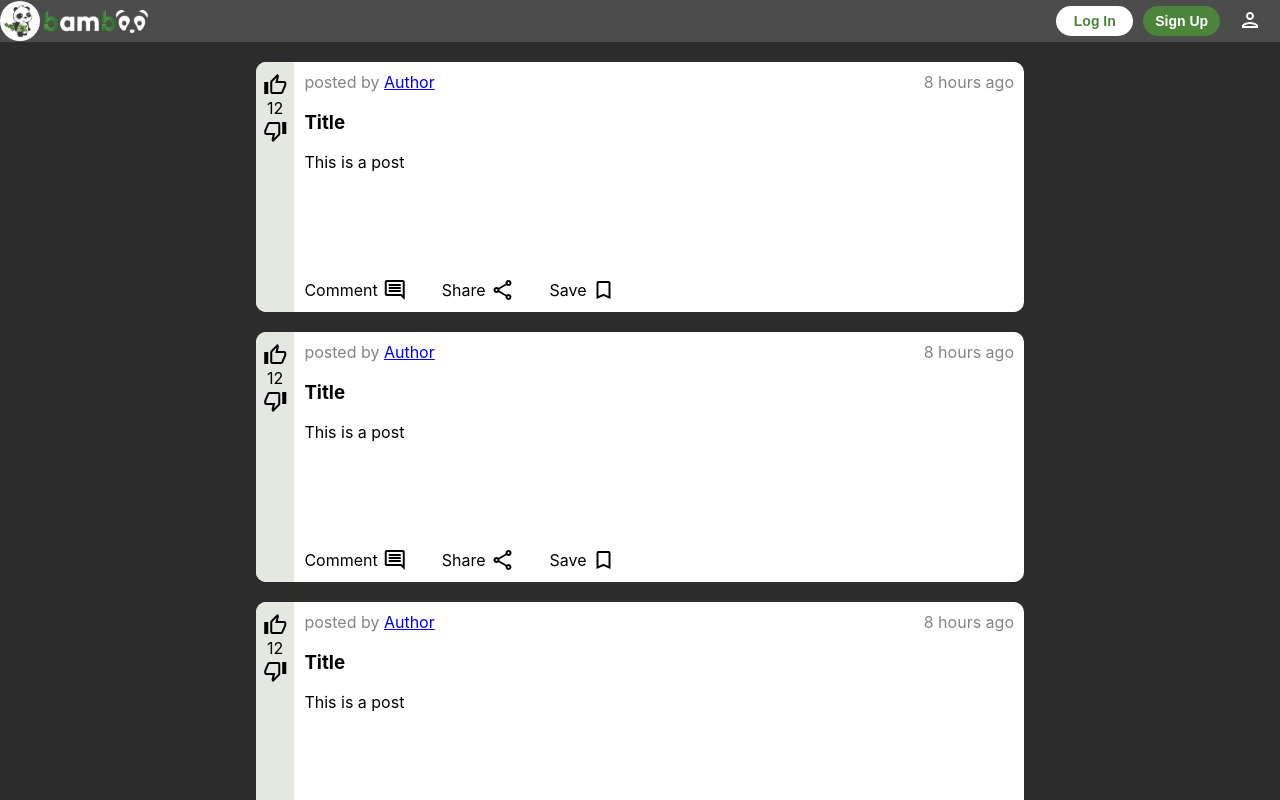
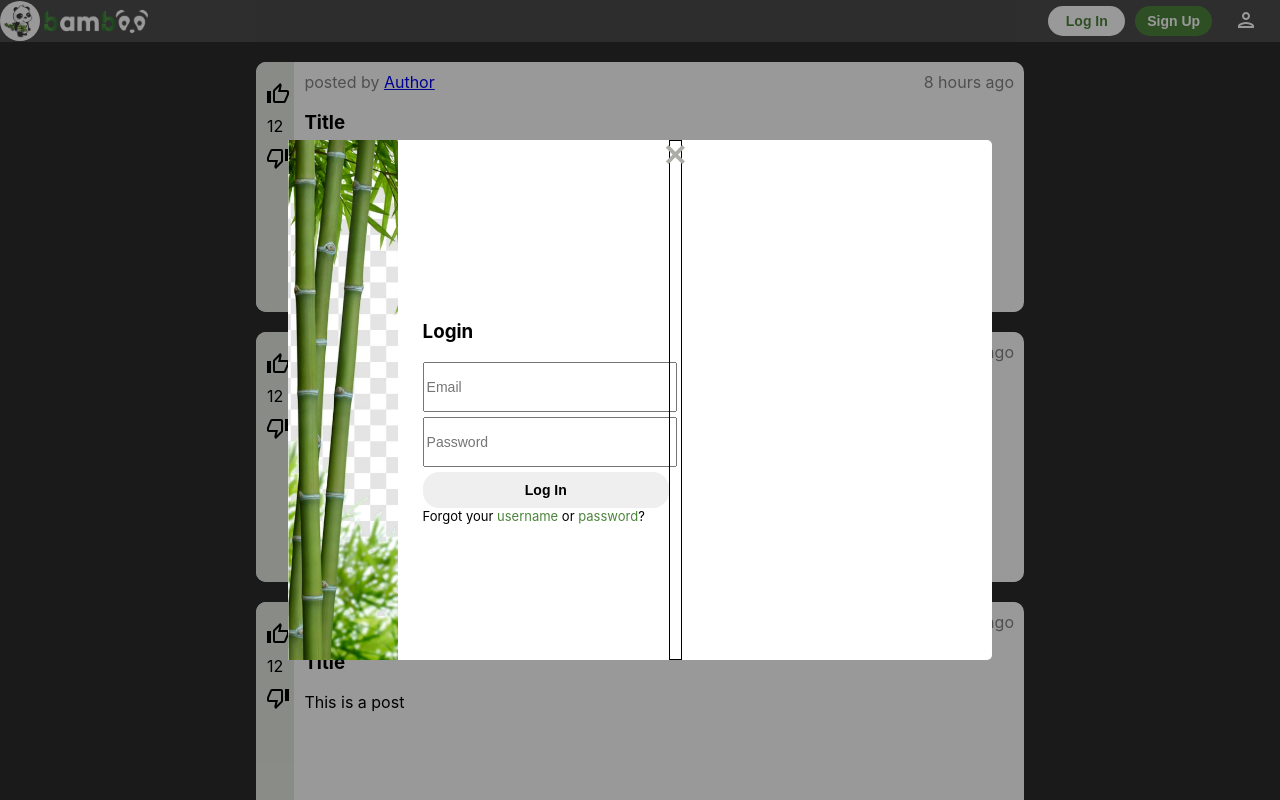
Before and after one commit to phunky-panda94/bamboo, a React (Create React App) app in the folder client/: page /post/123 in a window 1280 px wide. Shown: the top 800 px of the page. Built offline with nearby package versions, Linux system fonts and the light colour scheme.

Commit message:
added and styled form

```diff
--- a/client/src/App.js
+++ b/client/src/App.js
@@ -1,11 +1,13 @@
 import { BrowserRouter as Router, Routes, Route } from 'react-router-dom';
 import Header from './header/Header';
 import Feed from './feed/Feed';
+import Form from './form/Form';
 
 function App() {
     return (
         <Router>
             <Header/>
+            <Form />
             <Feed/>
             {/* <Routes>
                 <Route exact path="/" />
--- /dev/null
+++ b/client/src/form/Field.js
@@ -0,0 +1,15 @@
+import './Form.css';
+
+function Field(props) {
+
+    const { name, label } = props
+
+    return (
+        <div className="form-field">
+            <label for={name}/>
+            <input name={name} type="text" placeholder={label} className="field"/>
+        </div>
+    )
+}
+
+export default Field;
--- /dev/null
+++ b/client/src/form/Form.css
@@ -0,0 +1,61 @@
+.modal {
+    background-color: rgba(0,0,0,0.4);
+    height: 100%;
+    width: 100%;
+    position: fixed;
+    top: 0;
+    left: 0;
+    overflow: hidden;
+    z-index: 1;
+}
+
+.form {
+    border-radius: 5px;
+    height: 65vh;
+    width: 55vw;
+}
+
+.form-field-group {
+    margin-top: 25px;
+    margin-left: 25px;
+    width: 35%;
+}
+
+.form-field {
+    margin-bottom: 5px;
+    width: 100%;
+}
+
+.field {
+    font-size: 14px;
+    padding-top: 15px;
+    padding-bottom: 15px;
+    width: 100%;
+}
+
+img {
+    height: 65vh;
+}
+
+button {
+    border: none;
+    border-radius: 1rem;
+    cursor: pointer;
+    font-size: 14px;
+    font-weight: 550;
+    padding: 10px;
+    text-align: center;
+    text-decoration: none;
+    width: 100%;
+}
+
+.close {
+    cursor: pointer;
+    font-weight: 500;
+    transform: scale(2.5);
+    float: right;
+}
+
+.close:hover {
+    color: #848484;
+}
--- /dev/null
+++ b/client/src/form/Form.js
@@ -0,0 +1,28 @@
+import './Form.css';
+import Field from './Field';
+
+function Form() {
+    return (
+        <div className="modal flex flex-jc-c flex-ai-c">
+            <div className="bg-white form flex flex-row">
+                <div>
+                    <img src="/tree.png"></img>
+                </div>
+                <form className="form-field-group flex flex-col flex-jc-c">
+                    <h3>Login</h3>
+                    <Field name="email" label="Email"/>
+                    <Field name="password" label="Password" />
+                    <button type="submit">Log In</button>
+                    <span className="small-font">
+                        Forgot your <a className="dark-green">username</a> or <a className="dark-green">password</a>?
+                    </span>
+                </form>
+                <div className="border">
+                    <span className="grey close">&times;</span>
+                </div>
+            </div>
+        </div>
+    )
+}
+
+export default Form;
--- a/client/src/index.css
+++ b/client/src/index.css
@@ -1,5 +1,6 @@
 body {
     background-color: #2c2c2c;
+    box-sizing: border-box;
     margin: 0;
     font-family: -apple-system, BlinkMacSystemFont, 'Segoe UI', 'Roboto', 'Oxygen',
         'Ubuntu', 'Cantarell', 'Fira Sans', 'Droid Sans', 'Helvetica Neue',
@@ -10,6 +11,15 @@ body {
 
 .border {
     border: 1px solid black;
+}
+
+/* font-size */
+.small-font {
+    font-size: small;
+}
+
+.large-font {
+    font-size: large;
 }
 
 /* colours */
--- a/client/src/post/Post.css
+++ b/client/src/post/Post.css
@@ -27,7 +27,7 @@
     width: 100%;
 }
 
-a {
+.post-btns > a {
     margin-right: 30px;
 }
 
```
Also changed, not shown: client/public/tree.png (added).
